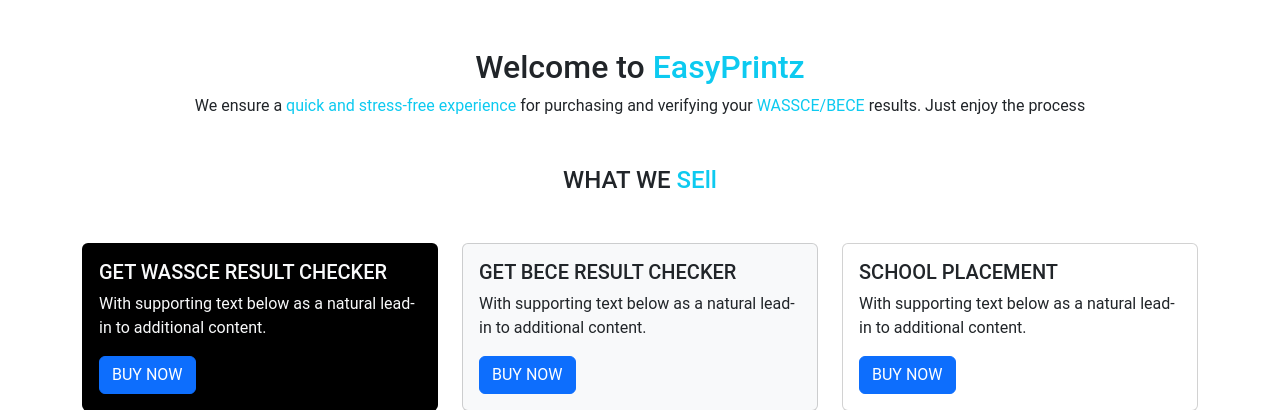
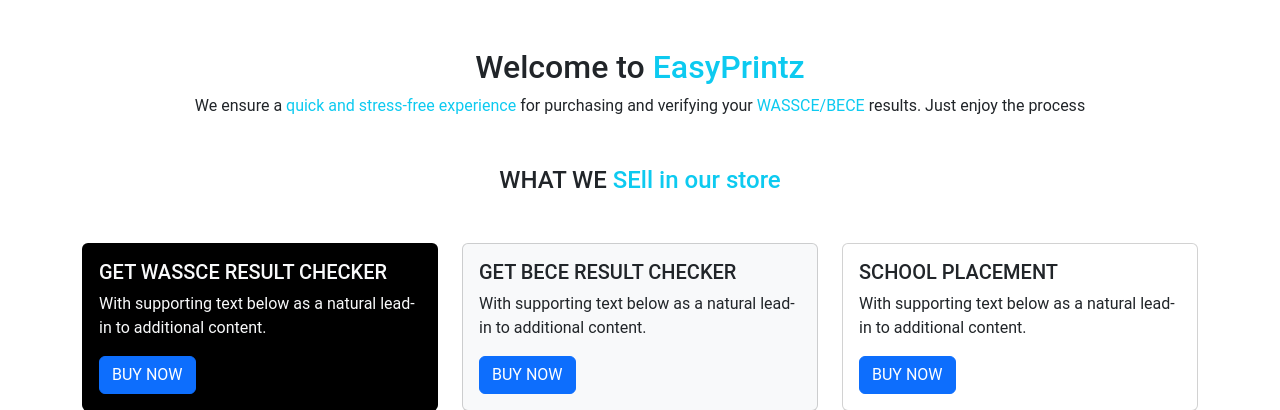
Before and after one commit to timothysaatum/easyprints, a Django app: page / in a window 1280 px wide. Shown: the part 86-496 px from the top of the page. Run offline with Django 5.2, Linux system fonts and the light colour scheme; some libraries are stand-ins or nearby versions.

Commit message:
Updated index.html with new changes

```diff
--- a/main/templates/main/index.html
+++ b/main/templates/main/index.html
@@ -9,7 +9,7 @@
   </div>
 
   <div>
-    <h4 class="text-center mt-5 mb-4">WHAT WE  <span class="text-info">SEll</span>
+    <h4 class="text-center mt-5 mb-4">WHAT WE  <span class="text-info">SEll in our store </span>
     </h4>
 
     <div class="row mt-5 mb-5">
```
